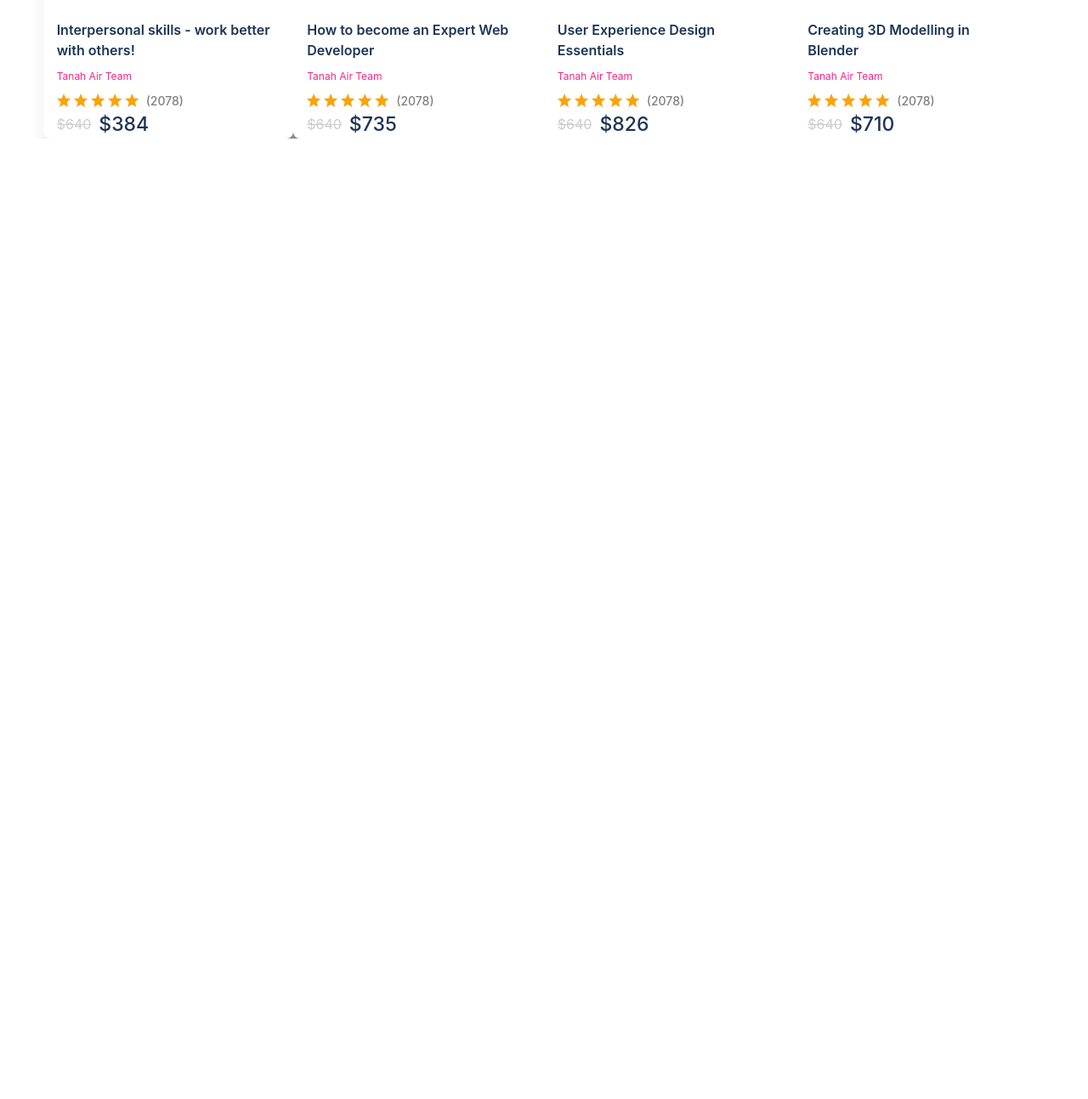
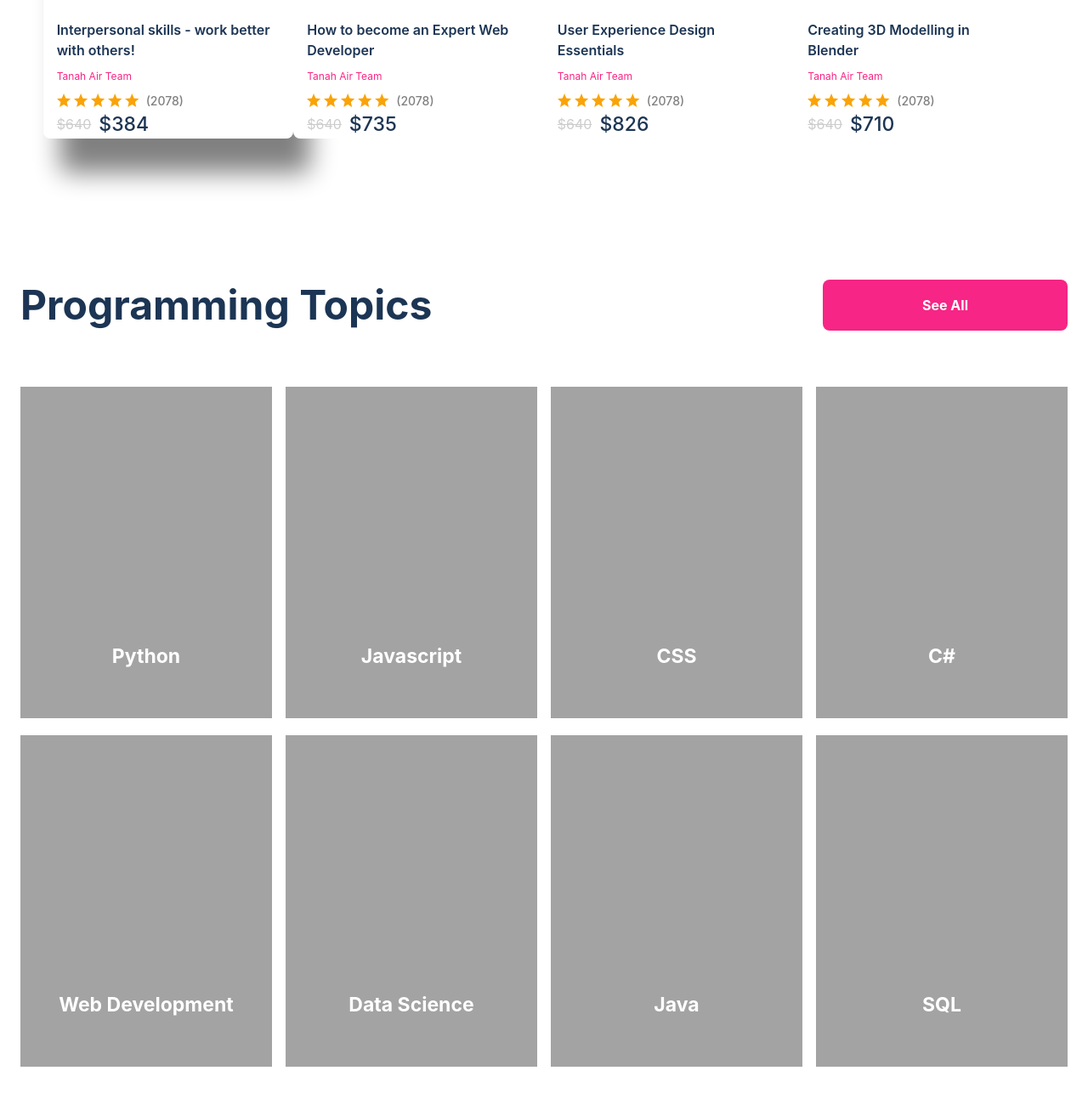
Before and after one commit to ramaz1k/group-work, a website: page src/Alimuhammad.html in a window 1280 px wide. Shown: the part 805-2098 px from the top of the page at 85% size. Before the commit the page ends 968 px from the top, so only its background shows below. Drawn offline with nearby package versions, Linux system fonts and the light colour scheme; files that its build step writes are made by us from their sources.

Commit message:
I added new section with media ofc

```diff
--- a/src/Alimuhammad.html
+++ b/src/Alimuhammad.html
@@ -22,22 +22,29 @@
         </div>
 
         <div class="lg:max-w-[1327px] m-auto mt-[60px] lg:mt-[90px]">
-                <h1 class="text-[24px] lg:text-[32px] font-bold mb-[15px] text-[#1C3554] lg:pl-[80px] text-center lg:text-left">Most Popular Development Courses</h1>
+            <h1
+                class="text-[24px] lg:text-[32px] font-bold mb-[15px] text-[#1C3554] lg:pl-[80px] text-center lg:text-left">
+                Most Popular Development Courses</h1>
 
-                <div class="max-w-[1340px] items-center justify-between flex flex-col lg:flex-row gap-[40px] lg:gap-0 mt-[40px] lg:mt-[60px]">
+            <div
+                class="max-w-[1340px] items-center justify-between flex flex-col lg:flex-row gap-[40px] lg:gap-0 mt-[40px] lg:mt-[60px]">
 
-                    <div class="hidden lg:block lg:w-[51px] lg:h-[51px] lg:bg-[#CCCCCC] lg:flex lg:items-center lg:rounded-[100%]">
+                <div
+                    class="hidden lg:block lg:w-[51px] lg:h-[51px] lg:bg-[#CCCCCC] lg:flex lg:items-center lg:rounded-[100%]">
                     <img class="w-[23px] h-[23px] m-auto flex items-center" src="./img/image.png" alt="">
                 </div>
 
-                    <div class="w-[295px] h-[427px] rounded-[8px] bg-white flex flex-col justify-center items-center shadow-[20px_40px_30px_gray]">
+                <div
+                    class="w-[295px] h-[427px] rounded-[8px] bg-white flex flex-col justify-center items-center shadow-[20px_40px_30px_gray]">
                     <div class="w-[263px] h-[208px] m-auto bg-[#CCCCCC] rounded-[4px] flex justify-center relative">
-                            <button class="w-[131px] h-[32px] bg-[#4586D6] rounded-[8px] text-white font-normal text-[12px] absolute top-[190px]">
+                        <button
+                            class="w-[131px] h-[32px] bg-[#4586D6] rounded-[8px] text-white font-normal text-[12px] absolute top-[190px]">
                             UI/UX Design
                         </button>
                     </div>
                     <div class="w-[263px]">
-                            <p class="text-[16px] font-[600] text-[#1C3554]">Interpersonal skills - work better with others!</p>
+                        <p class="text-[16px] font-[600] text-[#1C3554]">Interpersonal skills - work better with others!
+                        </p>
                         <p class="text-[#F72585] text-[12px] font-[400] mt-[10px]">Tanah Air Team</p>
                         <div class="flex items-center gap-[8px] mt-[9px]">
                             <div>
@@ -55,7 +62,8 @@
 
                 <div class="w-[295px] h-[427px] rounded-[8px] bg-white flex flex-col justify-center items-center">
                     <div class="w-[263px] h-[208px] m-auto bg-[#CCCCCC] rounded-[4px] flex justify-center relative">
-                            <button class="w-[131px] h-[32px] bg-[#4586D6] rounded-[8px] text-white font-normal text-[12px] absolute top-[190px]">
+                        <button
+                            class="w-[131px] h-[32px] bg-[#4586D6] rounded-[8px] text-white font-normal text-[12px] absolute top-[190px]">
                             UI/UX Design
                         </button>
                     </div>
@@ -78,7 +86,8 @@
 
                 <div class="w-[295px] h-[427px] rounded-[8px] bg-white flex flex-col justify-center items-center">
                     <div class="w-[263px] h-[208px] m-auto bg-[#CCCCCC] rounded-[4px] flex justify-center relative">
-                            <button class="w-[131px] h-[32px] bg-[#4586D6] rounded-[8px] text-white font-normal text-[12px] absolute top-[190px]">
+                        <button
+                            class="w-[131px] h-[32px] bg-[#4586D6] rounded-[8px] text-white font-normal text-[12px] absolute top-[190px]">
                             UI/UX Design
                         </button>
                     </div>
@@ -101,7 +110,8 @@
 
                 <div class="w-[295px] h-[427px] rounded-[8px] bg-white flex flex-col justify-center items-center">
                     <div class="w-[263px] h-[208px] m-auto bg-[#CCCCCC] rounded-[4px] flex justify-center relative">
-                            <button class="w-[131px] h-[32px] bg-[#4586D6] rounded-[8px] text-white font-normal text-[12px] absolute top-[190px]">
+                        <button
+                            class="w-[131px] h-[32px] bg-[#4586D6] rounded-[8px] text-white font-normal text-[12px] absolute top-[190px]">
                             UI/UX Design
                         </button>
                     </div>
@@ -122,13 +132,74 @@
                     </div>
                 </div>
 
-                     <div class="hidden lg:block lg:w-[51px] lg:h-[51px] lg:bg-[#F72585] rotate-180 lg:flex lg:items-center lg:rounded-[100%]">
+                <div
+                    class="hidden lg:block lg:w-[51px] lg:h-[51px] lg:bg-[#F72585] rotate-180 lg:flex lg:items-center lg:rounded-[100%]">
                     <img class="w-[23px] h-[23px] m-auto flex items-center" src="./img/image.png" alt="">
                 </div>
             </div>
         </div>
     </section>
 
+    <section class="max-w-[1232px] m-auto mt-[130px] justify-center">
+        <div class="flex justify-center items-center lg:justify-between pt-[30px]">
+            <p class="text-[30px] text-center lg:text-[48px] text-[#1C3554] font-bold">Programming Topics</p>
+            <button class="hidden lg:block w-[288px] h-[60px] rounded-[8px] bg-[#F72585] text-white text-[16px] font-bold">
+                See All
+            </button>
+        </div>
+
+        <div class="flex justify-center lg:justify-between flex-wrap mt-[60px] gap-y-[20px]">
+            <div class="w-[296px] h-[390px] bg-[#A3A3A3] flex justify-center">
+                <div class="mt-[300px]">
+                    <p class="text-white text-[23px] font-bold">Python</p>
+                </div>
+            </div>
+
+             <div class="w-[296px] h-[390px] bg-[#A3A3A3] flex justify-center">
+                <div class="mt-[300px]">
+                    <p class="text-white text-[23px] font-bold">Javascript</p>
+                </div>
+            </div>
+
+            <div class="w-[296px] h-[390px] bg-[#A3A3A3] flex justify-center">
+                <div class="mt-[300px]">
+                    <p class="text-white text-[23px] font-bold">CSS</p>
+                </div>
+            </div>
+
+            <div class="w-[296px] h-[390px] bg-[#A3A3A3] flex justify-center">
+                <div class="mt-[300px]">
+                    <p class="text-white text-[23px] font-bold">C#</p>
+                </div>
+            </div>
+
+            <!-- yo -->
+             <div class="w-[296px] h-[390px] bg-[#A3A3A3] flex justify-center">
+                <div class="mt-[300px]">
+                    <p class="text-white text-[23px] font-bold">Web Development</p>
+                </div>
+            </div>
+
+             <div class="w-[296px] h-[390px] bg-[#A3A3A3] flex justify-center">
+                <div class="mt-[300px]">
+                    <p class="text-white text-[23px] font-bold">Data Science</p>
+                </div>
+            </div>
+
+            <div class="w-[296px] h-[390px] bg-[#A3A3A3] flex justify-center">
+                <div class="mt-[300px]">
+                    <p class="text-white text-[23px] font-bold">Java</p>
+                </div>
+            </div>
+
+            <div class="w-[296px] h-[390px] bg-[#A3A3A3] flex justify-center">
+                <div class="mt-[300px]">
+                    <p class="text-white text-[23px] font-bold">SQL</p>
+                </div>
+            </div>
+        </div>
+    </section>
+    <BR></BR>
 </body>
 
 </html>
```
Lines whose indentation alone changed are shown as unchanged.
